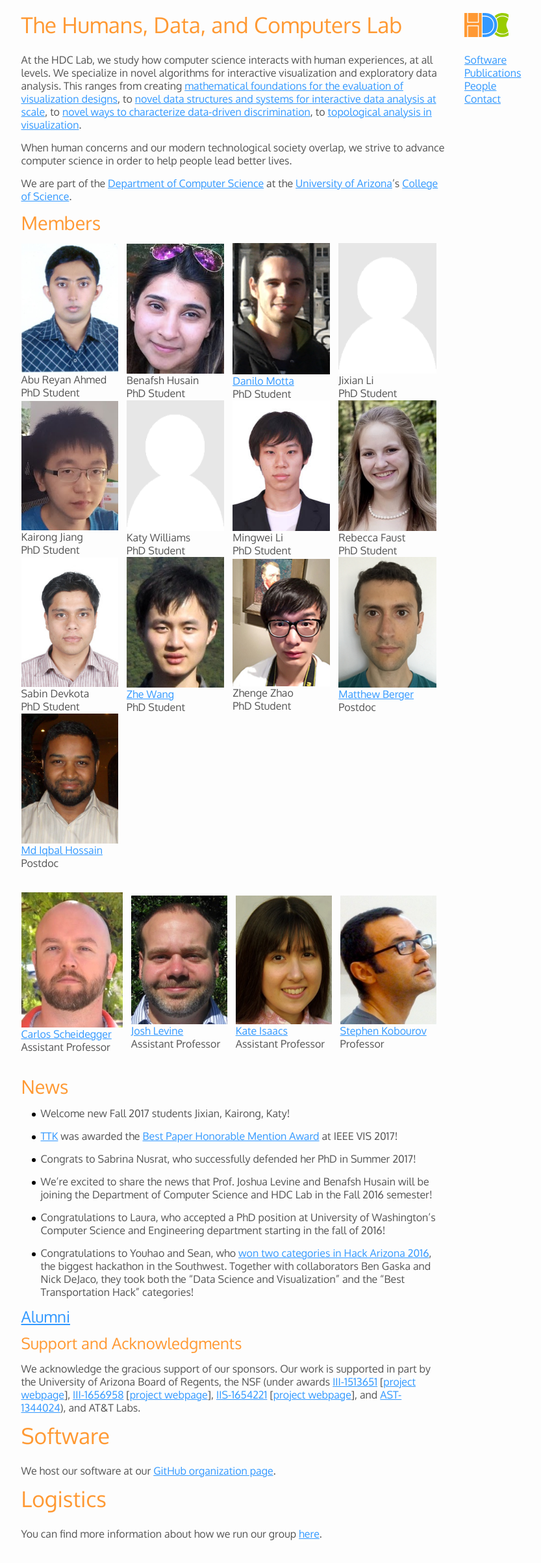
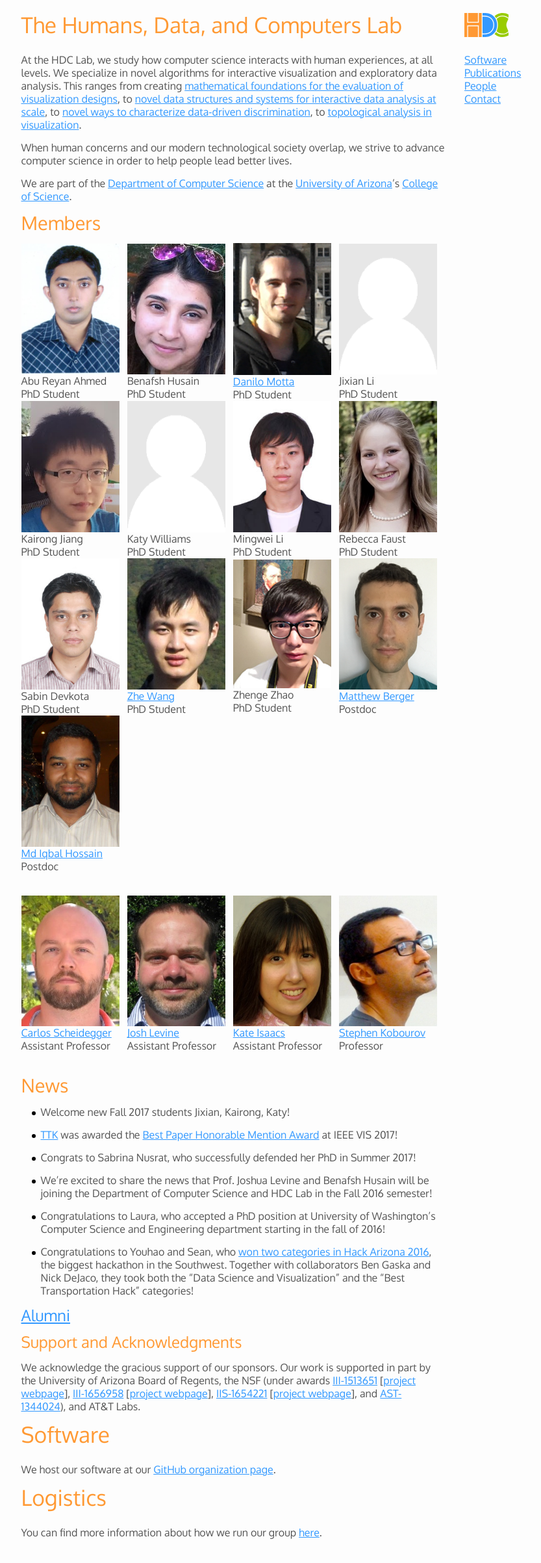
Before and after one commit to hdc-arizona/hdc-arizona.github.io, a Jekyll site: the page built from index.md, in a window 1280 px wide. Shown: the whole page at 65% size, without its empty margins (135-968 px from the left). Built offline with Jekyll 4.4.1, drawn with Linux system fonts in a browser that asks for light colours.

Commit message:
fix dumb firefox rendering bug

```diff
--- a/index.md
+++ b/index.md
@@ -25,12 +25,19 @@
 
 ## Members
 
-<table width="100%">
+<style>
+  table.four-columns td {
+    width: 25%;
+  }
+</style>
+
+<table class="four-columns" width="100%">
 {% assign student_order = 'PhD|MSc|BSc|Postdoc' | split: '|' %}
 {% assign students = site.students | sort:'name' | sort_by_index: 'role', student_order %}
 
 {% tablerow member in students cols:4 %}
-  <img src="{{ member.photo | default: 'headshots/placeholder.png' }}" alt="{{ member.name }}"><br>
+  <img src="{{ member.photo | default: 'headshots/placeholder.png' }}" alt="{{ member.name }}" style="padding-right:0.75em">
+  <br>
   {% if member.website %}
     <a href="{{ member.website }}">{{ member.name }}</a>
   {% else %}
@@ -38,17 +45,16 @@
   {% endif %}
   <br>
   {{ member.role }}
-  <td width="2%"></td>
 {% endtablerow %}
 </table>
 
 <p><br></p>
 
-<table width="100%">
+<table class="four-columns" width="100%">
 {% assign faculty_order = 'Assistant Professor|Professor' | split: '|' %}
 {% assign faculty = site.faculty | sort:'name' | sort_by_index: 'role', faculty_order %}
 {% tablerow member in faculty cols:4 %}
-  <img src="{{ member.photo | default: 'headshots/placeholder.png' }}" alt="{{ member.name }}"><br>
+  <img src="{{ member.photo | default: 'headshots/placeholder.png' }}" alt="{{ member.name }}" style="padding-right:0.75em"><br>
   {% if member.website %}
     <a href="{{ member.website }}">{{ member.name }}</a>
   {% else %}
@@ -56,7 +62,6 @@
   {% endif %}
   <br>
   {{ member.role }}
-  <td width="2%"></td>
 {% endtablerow %}
 </table>
 <br>
```
